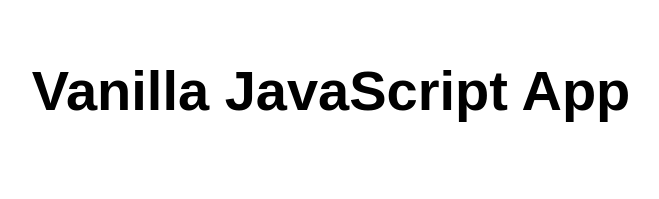
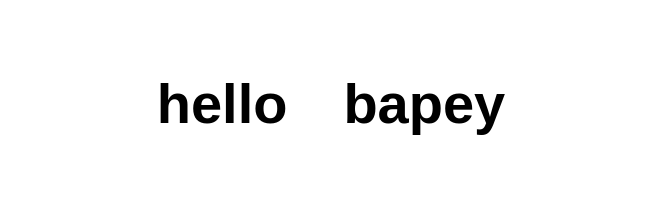
Before and after one commit to bapey1529/staticwebapp, a website: page src/index.html in a window 1280 px wide. Shown: the whole page, without its empty margins (309-968 px from the left). Drawn offline with Linux system fonts and the light colour scheme.

Commit message:
Update index.html

```diff
--- a/src/index.html
+++ b/src/index.html
@@ -10,7 +10,7 @@
 
 <body>
   <main>
-    <h1>Vanilla JavaScript App</h1>
+    <h1>hello　bapey</h1>
   </main>
 </body>
 
```
